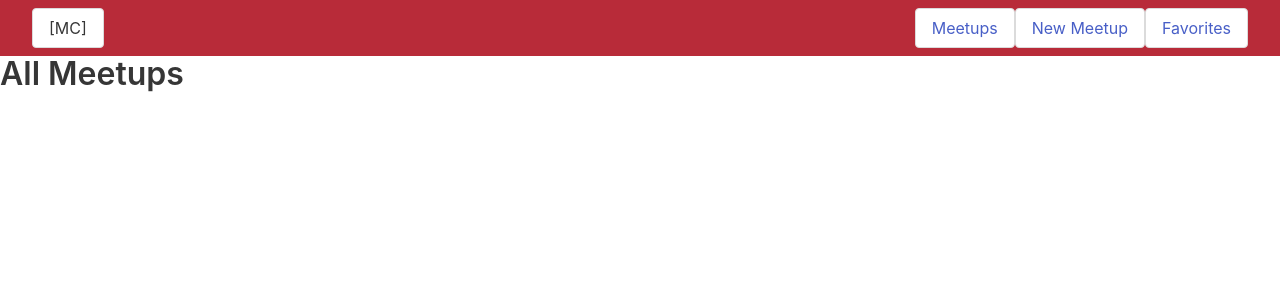
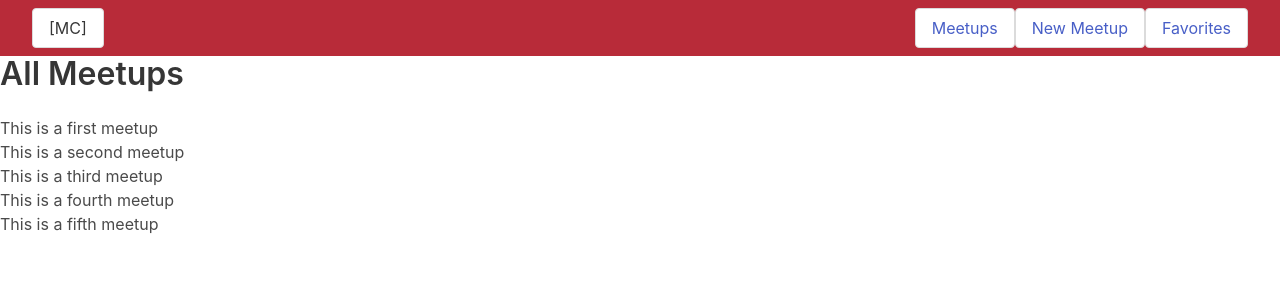
Before and after one commit to JustinScottJenecke/scrimba-react-practice, a React (Create React App) app in the folder udemy/02-react-refresh/meetup-clone/: page / in a window 1280 px wide. Shown: the top 300 px of the page. Built offline with nearby package versions, Linux system fonts and the light colour scheme.

Commit message:
import dummy data and rendering data in jsx

```diff
--- /dev/null
+++ b/udemy/02-react-refresh/meetup-clone/src/data/dummy.js
@@ -0,0 +1,47 @@
+export const MEETUPS = [
+    {
+      id: 'm1',
+      title: 'This is a first meetup',
+      image:
+        'https://upload.wikimedia.org/wikipedia/commons/thumb/d/d3/Stadtbild_M%C3%BCnchen.jpg/2560px-Stadtbild_M%C3%BCnchen.jpg',
+      address: 'Meetupstreet 5, 12345 Meetup City',
+      description:
+        'This is a first, amazing meetup which you definitely should not miss. It will be a lot of fun!',
+    },
+    {
+      id: 'm2',
+      title: 'This is a second meetup',
+      image:
+        'https://upload.wikimedia.org/wikipedia/commons/thumb/d/d3/Stadtbild_M%C3%BCnchen.jpg/2560px-Stadtbild_M%C3%BCnchen.jpg',
+      address: 'Meetupstreet 5, 12345 Meetup City',
+      description:
+        'This is a first, amazing meetup which you definitely should not miss. It will be a lot of fun!',
+    },
+    {
+      id: 'm3',
+      title: 'This is a third meetup',
+      image:
+        'https://upload.wikimedia.org/wikipedia/commons/thumb/d/d3/Stadtbild_M%C3%BCnchen.jpg/2560px-Stadtbild_M%C3%BCnchen.jpg',
+      address: 'Meetupstreet 5, 12345 Meetup City',
+      description:
+        'This is a first, amazing meetup which you definitely should not miss. It will be a lot of fun!',
+    },
+    {
+      id: 'm4',
+      title: 'This is a fourth meetup',
+      image:
+        'https://upload.wikimedia.org/wikipedia/commons/thumb/d/d3/Stadtbild_M%C3%BCnchen.jpg/2560px-Stadtbild_M%C3%BCnchen.jpg',
+      address: 'Meetupstreet 5, 12345 Meetup City',
+      description:
+        'This is a first, amazing meetup which you definitely should not miss. It will be a lot of fun!',
+    },
+    {
+      id: 'm5',
+      title: 'This is a fifth meetup',
+      image:
+        'https://upload.wikimedia.org/wikipedia/commons/thumb/d/d3/Stadtbild_M%C3%BCnchen.jpg/2560px-Stadtbild_M%C3%BCnchen.jpg',
+      address: 'Meetupstreet 5, 12345 Meetup City',
+      description:
+        'This is a first, amazing meetup which you definitely should not miss. It will be a lot of fun!',
+    }
+  ];
--- a/udemy/02-react-refresh/meetup-clone/src/pages/Meetups.js
+++ b/udemy/02-react-refresh/meetup-clone/src/pages/Meetups.js
@@ -1,6 +1,19 @@
+import { MEETUPS } from '../data/dummy'
+
 const MeetupsPage = () => {
     return (
-        <h1 className="title">All Meetups</h1>
+        <section>
+            <h1 className="title">All Meetups</h1>
+            <ul>
+                {
+                    MEETUPS.map( (meetup) => {
+                        return (
+                            <li key={meetup.id}>{meetup.title}</li>
+                        )
+                    })
+                }
+            </ul>
+        </section>
     )
 }
 
```
